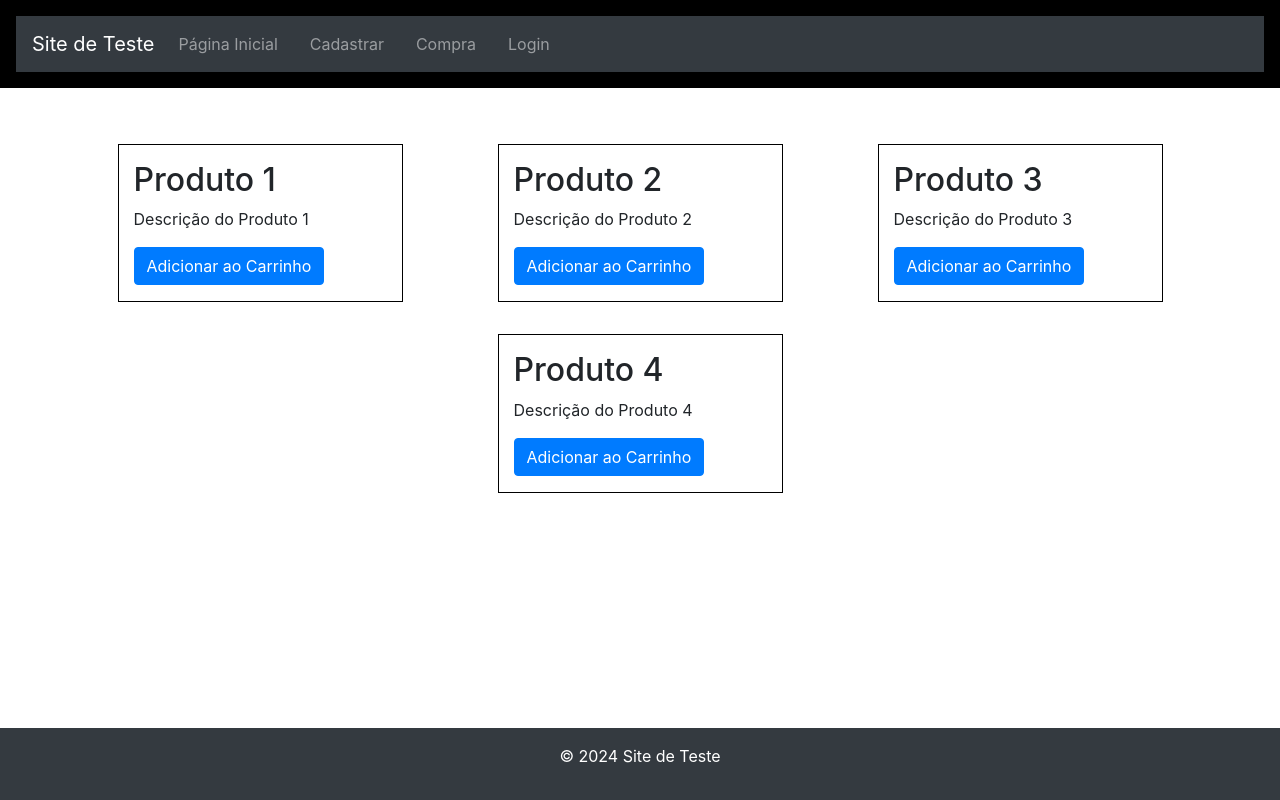
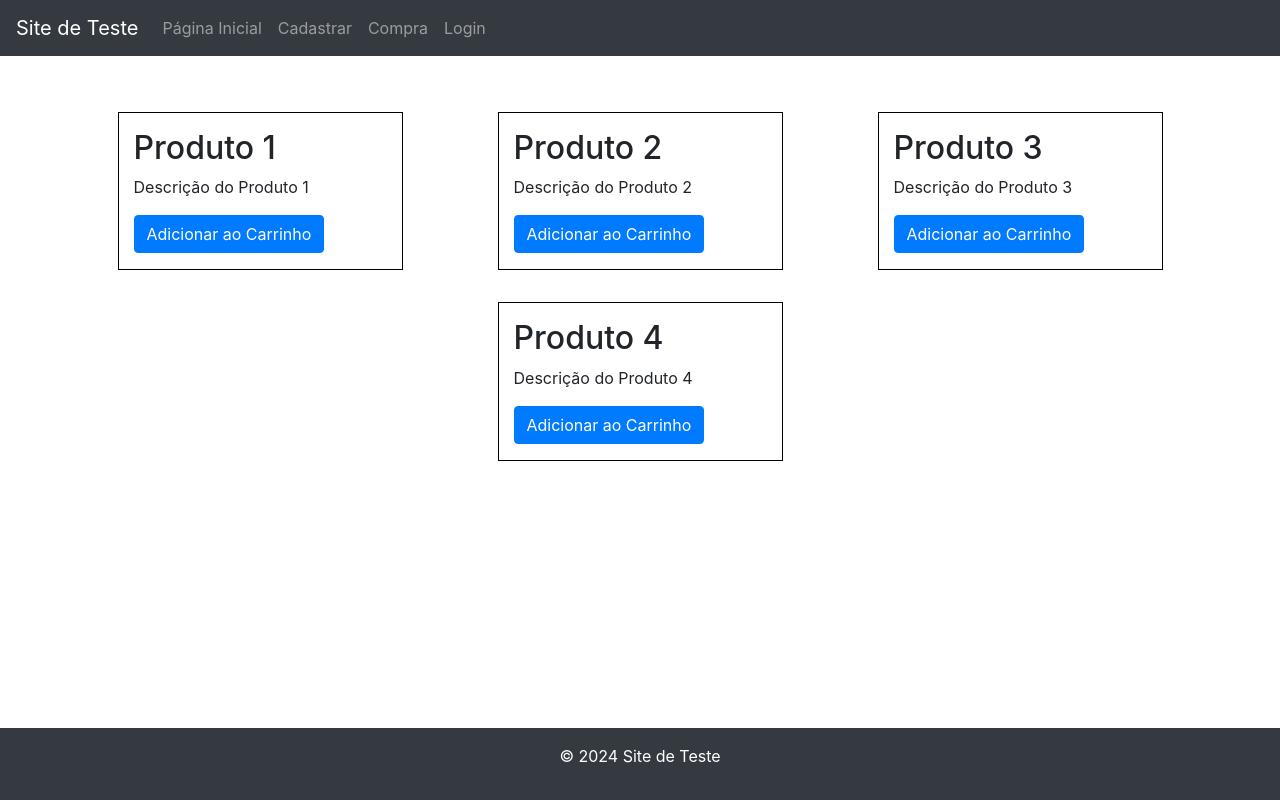
Before and after one commit to Rai-Pereira/pixel-test, a plain HTML site: page index.html in a window 1280 px wide. Drawn offline with nearby package versions, Linux system fonts and the light colour scheme.

Commit message:
Update style.css

```diff
--- a/style.css
+++ b/style.css
@@ -7,24 +7,7 @@ body {
 }
 
 header {
-    background-color: #000000;
-    color: #ffffff;
-    padding: 1rem;
-}
-
-nav ul {
-    list-style: none;
-    padding: 0;
-}
-
-nav ul li {
-    display: inline;
-    margin-right: 1rem;
-}
-
-nav ul li a {
-    color: #ffffff;
-    text-decoration: none;
+    margin-bottom: 1rem;
 }
 
 main {
@@ -41,7 +24,6 @@ main {
     border: 1px solid #000000;
     padding: 1rem;
     margin: 1rem;
-    width: calc(25% - 2rem);
     box-sizing: border-box;
 }
 
```
